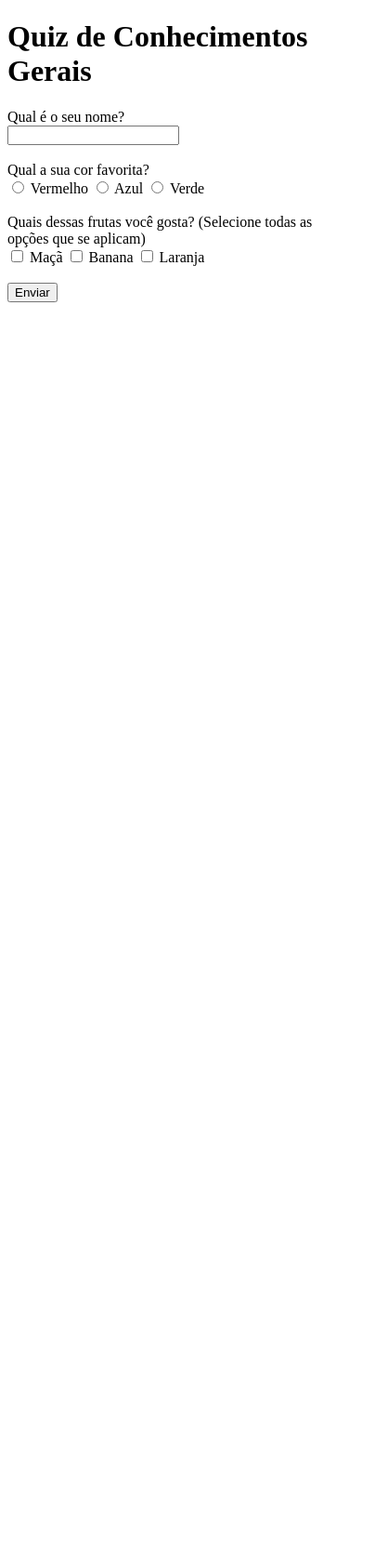
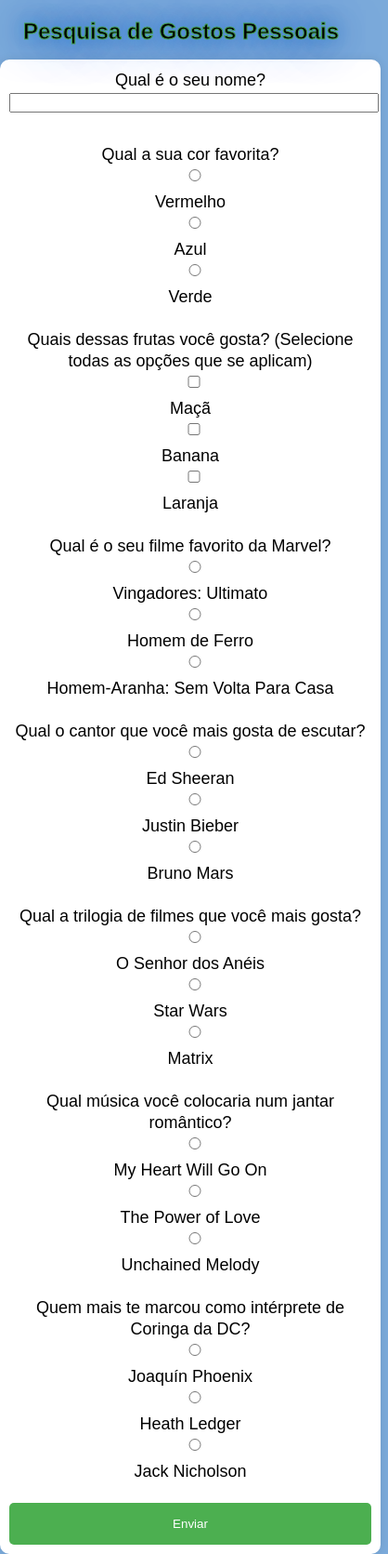
Before and after one commit to Fasoc/Pesquisa-de-Gostos, a plain HTML site: page index.html in a window 390 px wide. Shown: the whole page at 93% size, 418 px wide, since content can reach past the window. Before the commit the page ends 844 px from the top, so only its background shows below. Drawn offline with Linux system fonts and the light colour scheme.

Commit message:
finalizando

```diff
--- a/index.html
+++ b/index.html
@@ -3,39 +3,77 @@
 <head>
     <meta charset="UTF-8">
     <meta name="viewport" content="width=device-width, initial-scale=1.0">
-    <title>Formulário de Quiz</title>
-    <style>
-        .erro { color: red; }
-    </style>
+    <title>Pesquisa de Gostos Pessoais</title>
+    <link rel="stylesheet" href="styles.css">
 </head>
 <body>
 
-<h1>Quiz de Conhecimentos Gerais</h1>
+<h1>Pesquisa de Gostos Pessoais</h1>
 
 <form id="quizForm">
     <label for="nome">Qual é o seu nome?</label><br>
-    <input type="text" id="nome" name="nome" required><br><br>
+    <input type="text" id="nome" name="Nome" required><br><br>
 
     <label>Qual a sua cor favorita?</label><br>
-    <input type="radio" id="vermelho" name="cor" value="vermelho">
+    <input type="radio" id="vermelho" name="cor" value="Vermelho">
     <label for="vermelho">Vermelho</label>
-    <input type="radio" id="azul" name="cor" value="azul">
+    <input type="radio" id="azul" name="cor" value="Azul">
     <label for="azul">Azul</label>
-    <input type="radio" id="verde" name="cor" value="verde">
+    <input type="radio" id="verde" name="cor" value="Verde">
     <label for="verde">Verde</label><br><br>
 
     <label>Quais dessas frutas você gosta? (Selecione todas as opções que se aplicam)</label><br>
-    <input type="checkbox" id="maca" name="frutas" value="maçã">
+    <input type="checkbox" id="maca" name="frutas" value="Maçã">
     <label for="maca">Maçã</label>
-    <input type="checkbox" id="banana" name="frutas" value="banana">
+    <input type="checkbox" id="banana" name="frutas" value="Banana">
     <label for="banana">Banana</label>
-    <input type="checkbox" id="laranja" name="frutas" value="laranja">
+    <input type="checkbox" id="laranja" name="frutas" value="Laranja">
     <label for="laranja">Laranja</label><br><br>
+
+    <label>Qual é o seu filme favorito da Marvel?</label><br>
+    <input type="radio" id="avengers" name="filme" value="Vingadores: Ultimato">
+    <label for="avengers">Vingadores: Ultimato</label>
+    <input type="radio" id="ironman" name="filme" value="Homem de Ferro">
+    <label for="ironman">Homem de Ferro</label>
+    <input type="radio" id="spiderman" name="filme" value="Homem-Aranha: Sem Volta Para Casa">
+    <label for="spiderman">Homem-Aranha: Sem Volta Para Casa</label><br><br>
+
+    <label>Qual o cantor que você mais gosta de escutar?</label><br>
+    <input type="radio" id="edSheeran" name="musica" value="Ed Sheeran">
+    <label for="edSheeran">Ed Sheeran</label>
+    <input type="radio" id="justinBieber" name="musica" value="Justin Bieber">
+    <label for="justinBieber">Justin Bieber</label>
+    <input type="radio" id="brunoMars" name="musica" value="Bruno Mars">
+    <label for="brunoMars">Bruno Mars</label><br><br>
+
+    <label>Qual a trilogia de filmes que você mais gosta?</label><br>
+    <input type="radio" id="lotr" name="trilogia" value="O Senhor dos Anéis">
+    <label for="lotr">O Senhor dos Anéis</label>
+    <input type="radio" id="starWars" name="trilogia" value="Star Wars">
+    <label for="starWars">Star Wars</label>
+    <input type="radio" id="matrix" name="trilogia" value="Matrix">
+    <label for="matrix">Matrix</label><br><br>
+
+    <label>Qual música você colocaria num jantar romântico?</label><br>
+    <input type="radio" id="myHeartWillGoOn" name="temaMusica" value="My Heart Will Go On">
+    <label for="myHeartWillGoOn">My Heart Will Go On</label>
+    <input type="radio" id="powerOfLove" name="temaMusica" value="The Power of Love">
+    <label for="powerOfLove">The Power of Love</label>
+    <input type="radio" id="unchainedMelody" name="temaMusica" value="Unchained Melody">
+    <label for="unchainedMelody">Unchained Melody</label><br><br>
+
+    <label>Quem mais te marcou como intérprete de Coringa da DC?</label><br>
+    <input type="radio" id="joaquinPhoenix" name="joker" value="Joaquín Phoenix">
+    <label for="joaquinPhoenix">Joaquín Phoenix</label>
+    <input type="radio" id="heathLedger" name="joker" value="Heath Ledger">
+    <label for="heathLedger">Heath Ledger</label>
+    <input type="radio" id="jackNicholson" name="joker" value="Jack Nicholson">
+    <label for="jackNicholson">Jack Nicholson</label><br><br>
 
     <button type="submit">Enviar</button>
 </form>
 
-<div id="resultado"></div>
+<div id="resultado" style= "display: none;"></div>
 
 <script src="script.js"></script>
 </body>
--- a/script.js
+++ b/script.js
@@ -1,34 +1,33 @@
 document.getElementById('quizForm').addEventListener('submit', function(event) {
-    event.preventDefault(); // Impede o envio do formulário para realizar a validação
+    event.preventDefault();
 
-    // Capturar as respostas
     const nome = document.getElementById('nome').value;
     const cor = document.querySelector('input[name="cor"]:checked');
     const frutas = document.querySelectorAll('input[name="frutas"]:checked');
+    const filme = document.querySelector('input[name="filme"]:checked');
+    const musica = document.querySelector('input[name="musica"]:checked');
+    const trilogia = document.querySelector('input[name="trilogia"]:checked');
+    const temaMusica = document.querySelector('input[name="temaMusica"]:checked');
+    const joker = document.querySelector('input[name="joker"]:checked');
 
-    // Validar as respostas
     let erro = false;
     let mensagemErro = "";
 
-    // Verificar se o nome foi preenchido
     if (!nome) {
         erro = true;
         mensagemErro += "Por favor, preencha seu nome.<br>";
     }
 
-    // Verificar se uma cor foi selecionada
-    if (!cor) {
+    if (!cor || !filme || !musica || !trilogia || !temaMusica || !joker) {
         erro = true;
-        mensagemErro += "Por favor, selecione uma cor favorita.<br>";
+        mensagemErro += "Por favor selecione um resposta para todas as perguntas.<br>";
     }
 
-    // Verificar se pelo menos uma fruta foi escolhida
     if (frutas.length === 0) {
         erro = true;
-        mensagemErro += "Por favor, selecione pelo menos uma fruta.<br>";
+        mensagemErro += "Por favor selecione pelo menos uma fruta.<br>";
     }
 
-    // Exibir mensagens de erro ou resultado
     const resultadoDiv = document.getElementById('resultado');
     if (erro) {
         resultadoDiv.innerHTML = "<div class='erro'>" + mensagemErro + "</div>";
@@ -36,6 +35,20 @@
         let frutasEscolhidas = Array.from(frutas).map(f => f.value).join(", ");
         resultadoDiv.innerHTML = `<p>Obrigado por participar, ${nome}!</p>
                                   <p>Sua cor favorita é: ${cor.value}</p>
-                                  <p>Você gosta das frutas: ${frutasEscolhidas}</p>`;
+                                  <p>Você gosta da(s) fruta(s): ${frutasEscolhidas}</p>
+                                  <p>Seu filme favorito da Marvel é: ${filme.value}</p>
+                                  <p>O cantor que você mais gosta de escutar é: ${musica.value}</p>
+                                  <p>Você mais gosta da trilogia: ${trilogia.value}</p>
+                                  <p>A música que você colocaria num jantar romântico é: ${temaMusica.value}</p>
+                                  <p>O intérprete do Coringa que mais te marcou foi: ${joker.value}</p>`;
     }
+
+    resultadoDiv.style.display = 'block';
+
 });
+
+    document.getElementById('nome').addEventListener('input', function() {
+        let nome = this.value;
+
+        this.value = nome.charAt(0).toUpperCase() + nome.slice(1).toLowerCase();
+});
--- /dev/null
+++ b/styles.css
@@ -0,0 +1,102 @@
+body {
+    background-color: #7baada;
+    font-family: Arial, sans-serif;
+    margin: 0;
+    padding: 0;
+
+}
+
+h1 {
+    text-align: center;
+    margin-top: 20px;
+    font-size: 50px;
+    color: black;
+    text-shadow: 0 0 50px rgba(0, 123, 255, 0.8), 0 0 20px rgba(0, 123, 255, 0.6), 0 0 30px rgba(3, 41, 82, 0.4);
+    -webkit-text-stroke: 1px rgb(66, 160, 79);
+}
+
+form {
+    text-align: center;
+    font-size: 20px;
+    max-width: 800px;
+    width: 100%;
+    margin: 0 auto;
+    padding: 20px;
+    background-color: white;
+    border-radius: 10px;
+    box-shadow: 0 0 10px rgba(0, 0, 0, 0.1);
+}
+
+input[type="text"], input[type="radio"], input[type="checkbox"] {
+    margin-right: 10px;
+}
+
+button {
+    width: 20%;
+    padding: 10px;
+    background-color: #4CAF50;
+    color: white;
+    border: none;
+    border-radius: 5px;
+    cursor: pointer;
+}
+
+button:hover {
+    background-color: #45a049;
+}
+
+.erro {
+    color: rgb(136, 14, 14);
+    margin-top: 20px;
+    text-align: center;
+    font-size: 25px;
+}
+
+#resultado {
+    width: 100%;
+    max-width: 800px;
+    margin-top: 50px;
+    text-align: center;
+    font-size: 20px;
+    font-weight: bold;
+    padding: 20px;
+    background-color: rgb(108, 124, 109);
+    border-radius: 10px;
+    box-shadow: 0 0 10px rgba(0, 0, 0, 0.1);
+    display: flex;
+    flex-direction: column;
+    justify-content: center;
+    align-items: center;
+    margin-left: auto;
+    margin-right: auto;
+
+}
+
+@media (max-width: 600px) {
+    form {
+        padding: 10px;
+        width: 100%;
+    }
+
+    h1 {
+        font-size: 24px;
+    }
+
+    button {
+        width: 100%;
+        padding: 15px;
+    }
+
+    form label {
+        font-size: 18px;
+    }
+
+    input[type="text"], input[type="radio"], input[type="checkbox"] {
+        width: 100%;
+        margin-bottom: 10px;
+    }
+
+    #resultado {
+        margin-top: 50px;
+    }
+}
```
